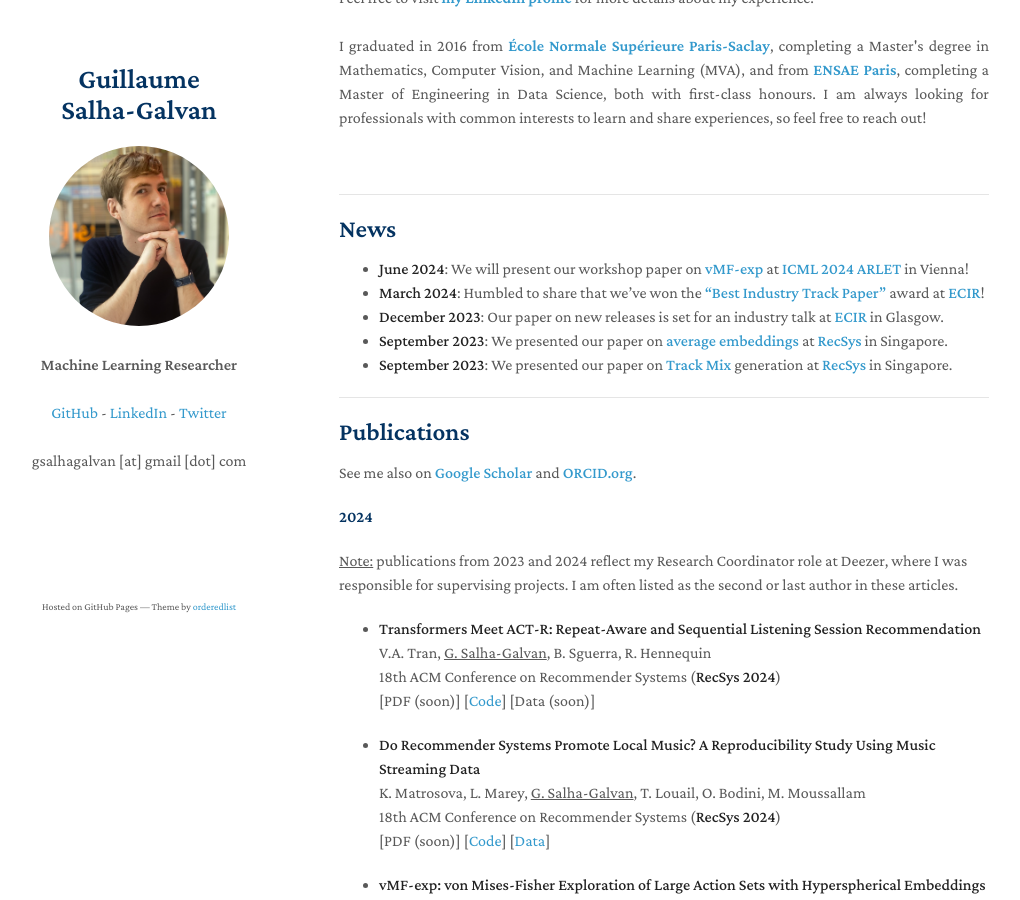
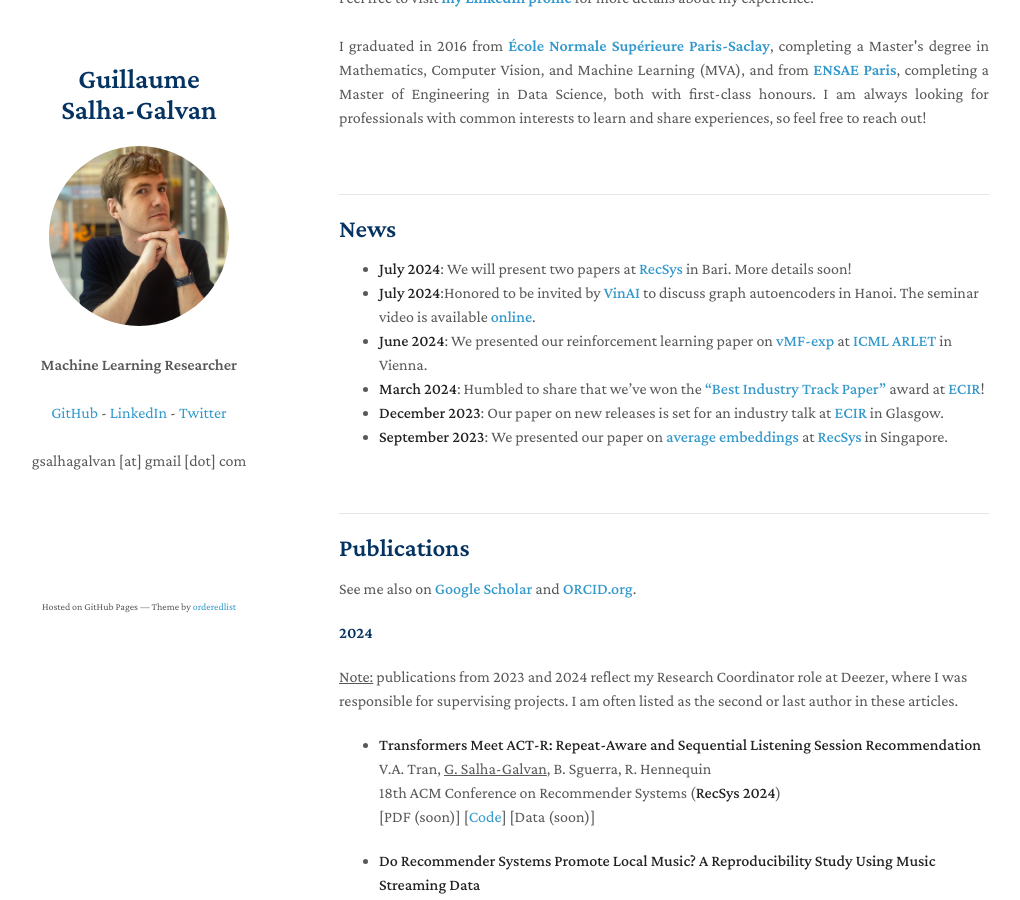
Before and after one commit to GuillaumeSalhaGalvan/GuillaumeSalhaGalvan.github.io, a Jekyll site: the page built from index.md, in a window 1280 px wide and 900 px high, scrolled down 459 px. Shown: the whole window, without its empty margins (131-1151 px from the left). Built offline with Jekyll 4.4.1, drawn with Linux system fonts in a browser that asks for light colours; our own code applies the rules of GitHub Pages for plain Markdown files; a script that is not in the unit is left out.

Commit message:
Update index.md

```diff
--- a/index.md
+++ b/index.md
@@ -19,11 +19,13 @@
 
 ## News
 
-- **June 2024**: We will present our workshop paper on **<a href="https://guillaumesalhagalvan.com/doc/vmfexp-icml2024-workshop.pdf" target="_blank">vMF-exp</a>** at **<a href="https://arlet-workshop.github.io/" target="_blank">ICML 2024 ARLET</a>**  in Vienna!
+- **July 2024**: We will present two papers at **<a href="https://recsys.acm.org/recsys24/" target="_blank">RecSys</a>** in Bari. More details soon!
+- **July 2024**:Honored to be invited by **<a href="https://research.vinai.io/seminar/representation-learning-with-graph-autoencoders-and-applications-to-music-recommendation/" target="_blank">VinAI</a>** to discuss graph autoencoders in Hanoi. The seminar video is available **<a href="https://www.youtube.com/watch?v=kAAIHHorSjY" target="_blank">online</a>**.
+- **June 2024**: We presented our reinforcement learning paper on **<a href="https://guillaumesalhagalvan.com/doc/vmfexp-icml2024-workshop.pdf" target="_blank">vMF-exp</a>** at **<a href="https://arlet-workshop.github.io/" target="_blank">ICML ARLET</a>** in Vienna.
 - **March 2024**: Humbled to share that we've won the **<a href="https://twitter.com/gsalhagalvan/status/1772762220943847761" target="_blank">"Best Industry Track Paper"</a>** award at **<a href="https://www.ecir2024.org/" target="_blank">ECIR</a>**!
 - **December 2023**: Our paper on new releases is set for an industry talk at **<a href="https://www.ecir2024.org/" target="_blank">ECIR</a>** in Glasgow.
 -  **September 2023**: We presented our paper on **<a href="https://arxiv.org/pdf/2308.12767.pdf" target="_blank">average embeddings</a>** at **<a href="https://recsys.acm.org/recsys23/" target="_blank">RecSys</a>** in Singapore.
-- **September 2023**: We presented our paper on **<a href="https://arxiv.org/pdf/2307.03045.pdf" target="_blank">Track Mix</a>** generation at **<a href="https://recsys.acm.org/recsys23/" target="_blank">RecSys</a>** in Singapore.
+
 <br>
 
 ---
@@ -39,7 +41,7 @@
 - **Transformers Meet ACT-R: Repeat-Aware and Sequential Listening Session Recommendation** <br>
 V.A. Tran, <ins>G. Salha-Galvan</ins>, B. Sguerra, R. Hennequin <br>
 18th ACM Conference on Recommender Systems (**RecSys 2024**)  <br>
-[PDF (soon)] [<a href="https://github.com/deezer/sigir23-mojito" target="_blank">Code</a>] [Data (soon)]
+[PDF (soon)] [<a href="https://github.com/deezer/recsys24-pisa" target="_blank">Code</a>] [Data (soon)]
 
 - **Do Recommender Systems Promote Local Music? A Reproducibility Study Using Music Streaming Data** <br>
 K. Matrosova, L. Marey, <ins>G. Salha-Galvan</ins>, T. Louail, O. Bodini, M. Moussallam <br>
```
